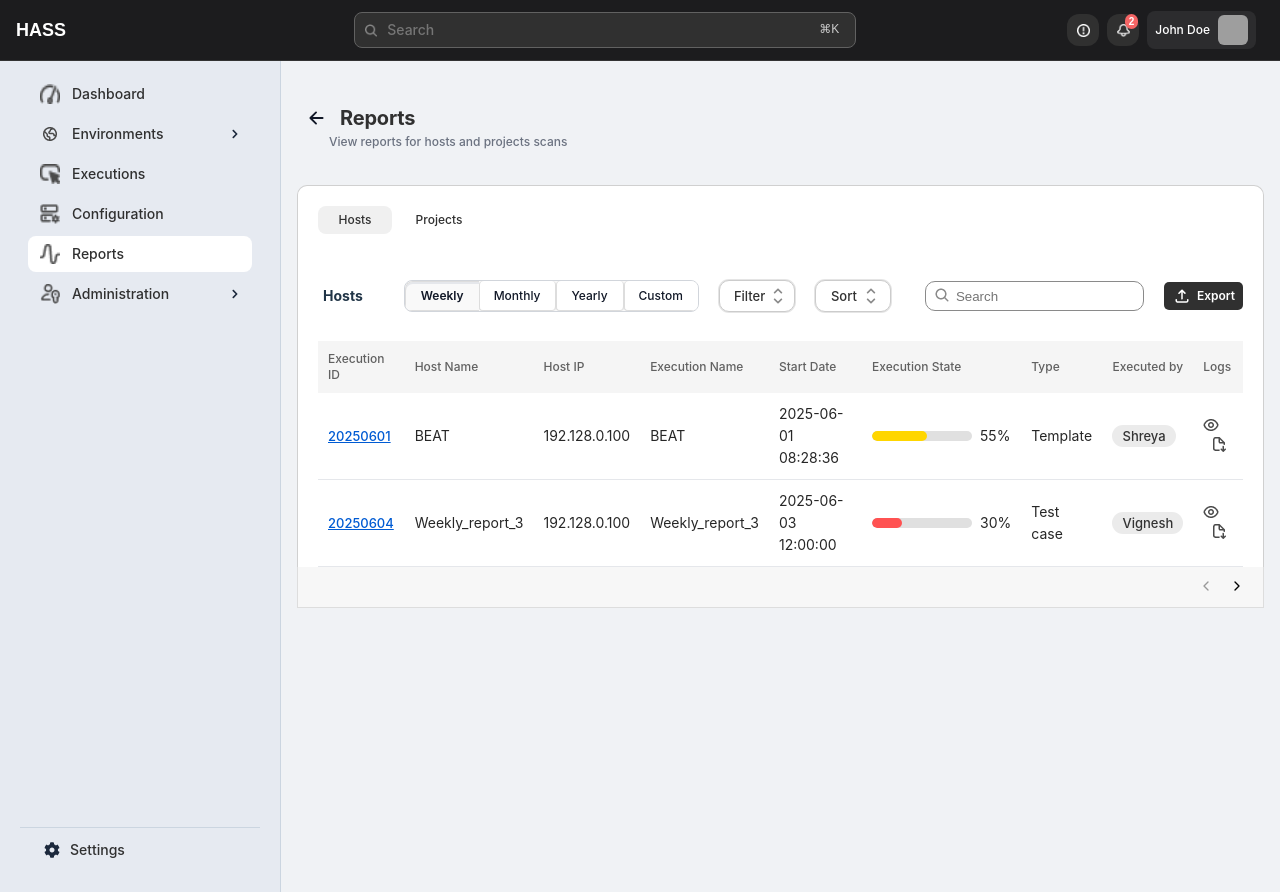
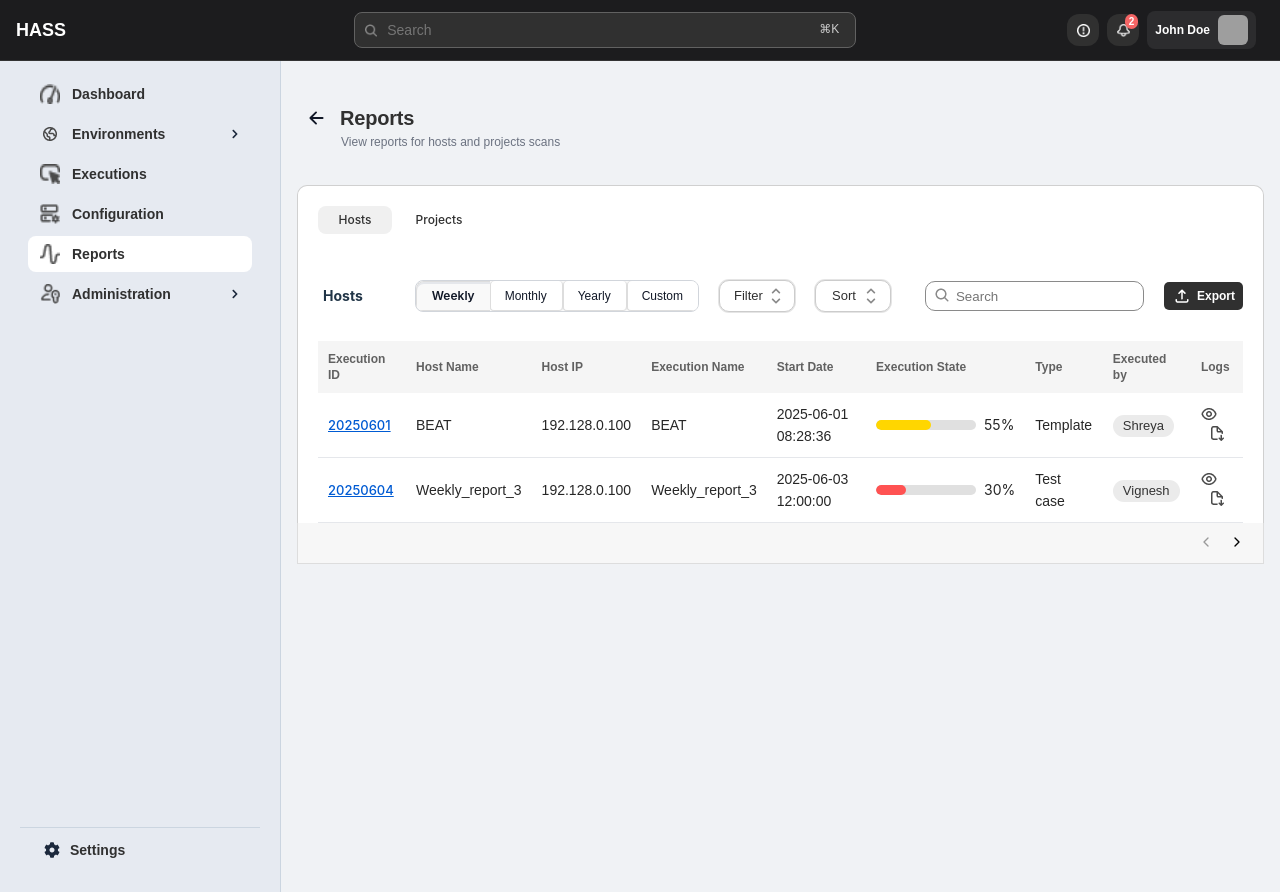
Before and after one commit to Alakhdeepsingh/snabbit, a React (Vite) app: page / in a window 1280 px wide. Built offline with nearby package versions, Linux system fonts and the light colour scheme; grey boxes are pictures that could not be loaded.

Commit message:
correct-fonts

```diff
--- a/src/App.css
+++ b/src/App.css
@@ -136,7 +136,7 @@
 .reports-table th {
   background: #f5f5f5;
   cursor: pointer;
-  font-family: Inter;
+  font-family: sans-serif !important;
   font-weight: 550;
   font-size: 12px;
   line-height: 16px;
--- a/src/components/Header/style.css
+++ b/src/components/Header/style.css
@@ -133,7 +133,7 @@
 }
 
 .search-texting {
-  font-family: Inter;
+  font-family: sans-serif;
   font-weight: 450;
   font-size: 13px;
   line-height: 20px;
@@ -159,7 +159,7 @@
 .user-name {
   font-size: 14px;
   color: #fff;
-  font-family: Inter;
+  font-family: sans-serif;
   font-weight: 550;
   font-size: 12px;
   line-height: 16px;
--- a/src/components/ReportHeader/style.css
+++ b/src/components/ReportHeader/style.css
@@ -31,16 +31,16 @@
   font-size: 14px;
   color: #6b7280;
   margin-top: 4px;
-  font-family: Inter;
+  font-family: sans-serif;
   font-weight: 450;
   font-size: 12px;
   line-height: 16px;
   letter-spacing: 0px;
-  margin-left: 28px;
+  margin-left: 40px;
 }
 
 .reports-heading {
-  font-family: Inter;
+  font-family: sans-serif;
   font-weight: 650;
   font-size: 20px;
   line-height: 24px;
--- a/src/components/Reports/style.css
+++ b/src/components/Reports/style.css
@@ -56,7 +56,7 @@
 }
 
 .filterisation {
-  font-family: Inter;
+  font-family: sans-serif;
   font-weight: 450;
   font-size: 13px;
   line-height: 20px;
@@ -110,7 +110,7 @@
 
 .values-icons {
   color: #000000d9;
-  font-family: Inter;
+  font-family: sans-serif;
   font-weight: 400;
   font-size: 14px;
   line-height: 22px;
@@ -330,7 +330,7 @@
 }
 
 .exported {
-  font-family: Inter;
+  font-family: sans-serif;
   font-weight: 600;
   font-size: 12px;
   line-height: 16px;
@@ -370,13 +370,13 @@
   padding: 0px 15px;
   /* margin-right: 10px; */
   cursor: pointer;
-  font-family: Arial, sans-serif;
+  font-family: sans-serif;
   font-size: 13px;
   color: #333;
   border-radius: 4px;
   transition: background-color 0.3s ease;
 
-  font-family: Inter;
+  /* font-family: Inter; */
   font-weight: 550;
   /* font-size: 12px; */
   line-height: 16px;
--- a/src/components/SideBar/style.css
+++ b/src/components/SideBar/style.css
@@ -20,7 +20,7 @@
 
 .sidebar-menu-texts {
   color: #303030;
-  font-family: Inter;
+  font-family: sans-serif;
   font-weight: 550;
   font-size: 14px;
   line-height: 20px;
```
